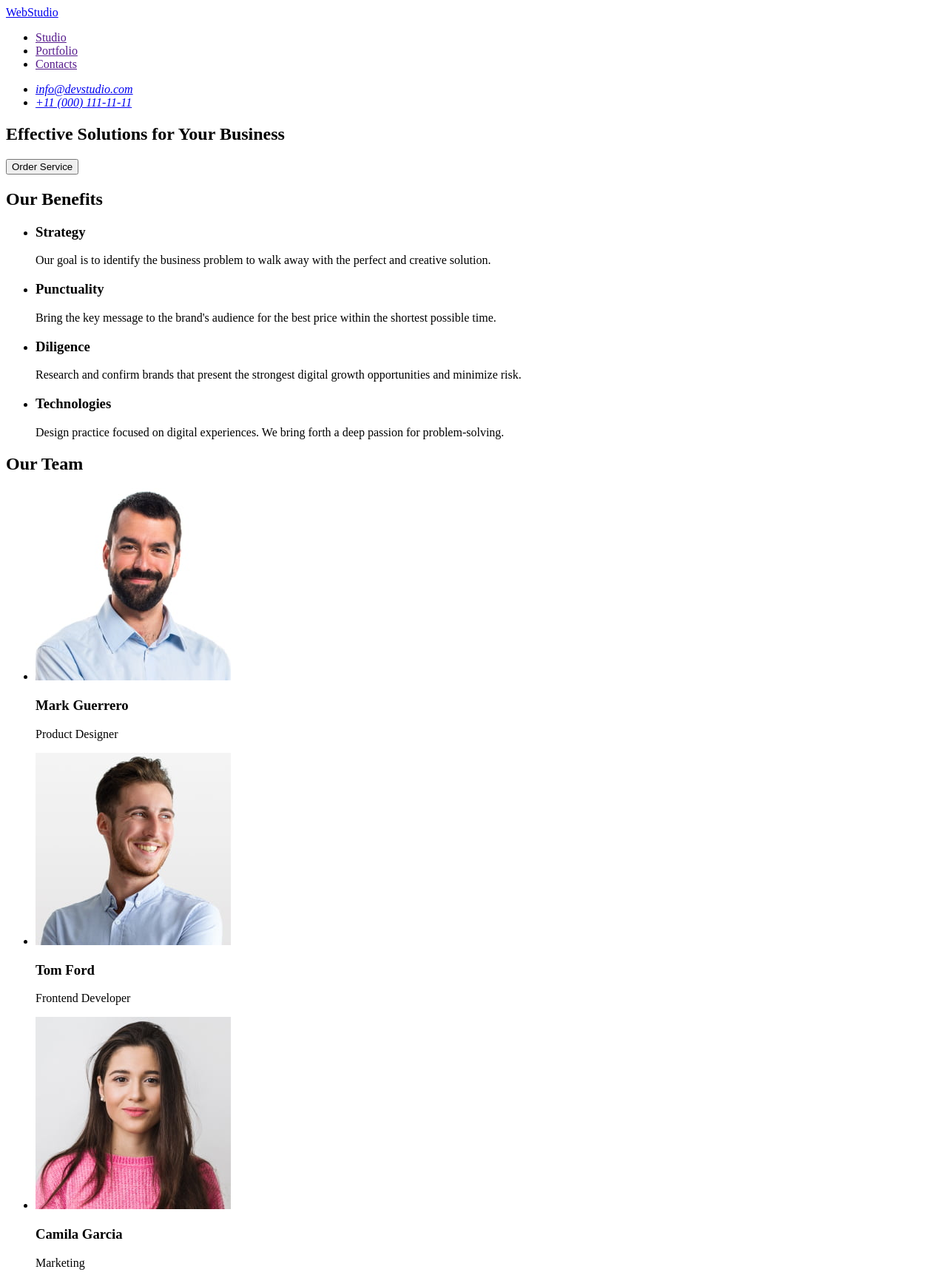
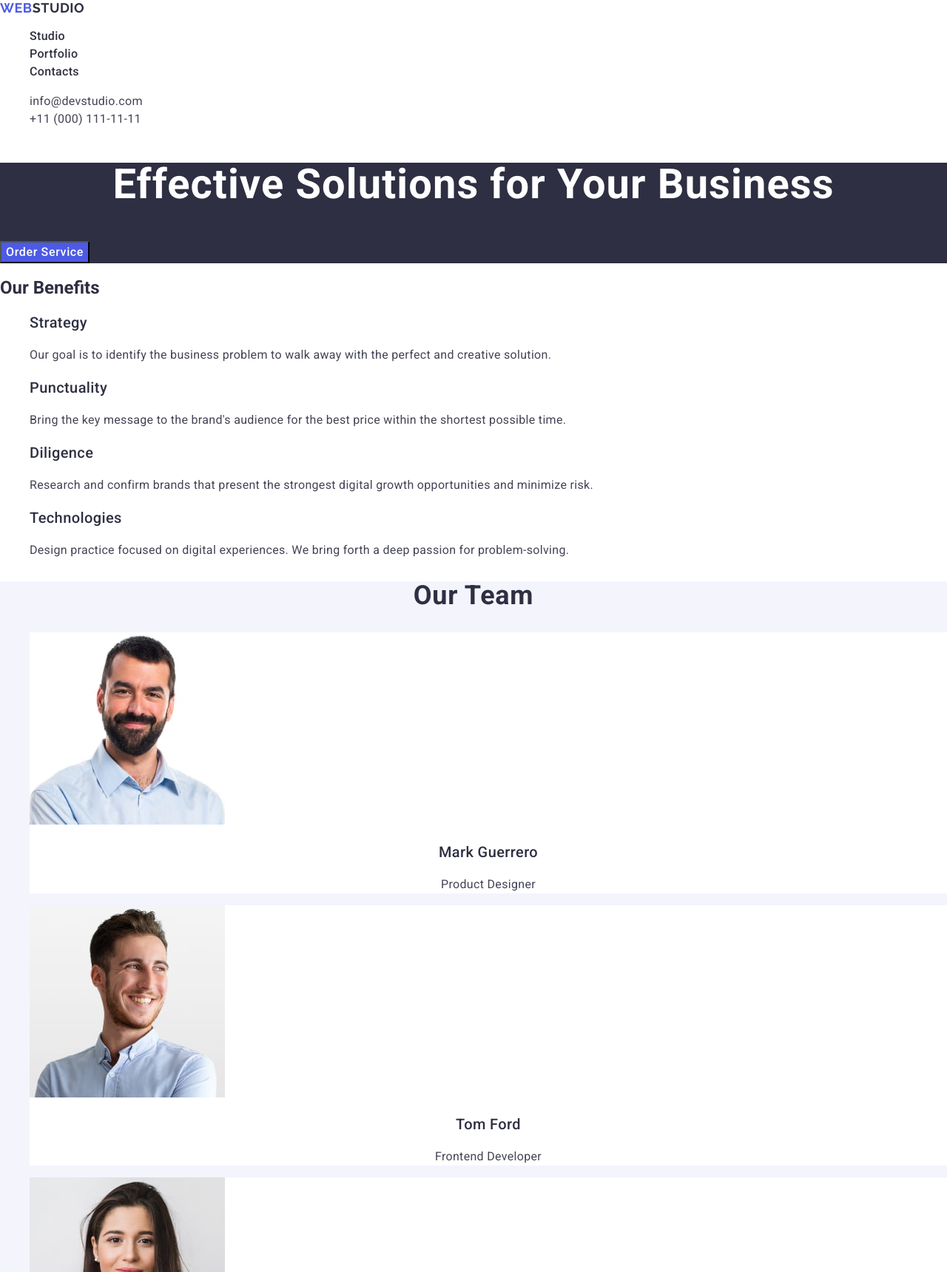
Before and after one commit to prafessor/goit-markup-hw-02, a plain HTML site: page index.html in a window 1280 px wide. Shown: the top 1720 px of the page at 74% size. Drawn offline with nearby package versions, Linux system fonts and the light colour scheme.

Commit message:
add styles

```diff
--- /dev/null
+++ b/css/styles.css
@@ -0,0 +1,181 @@
+/* ============= COMMON STYLES ============= */
+a {
+  text-decoration: none;
+  color: inherit;
+}
+button {
+  cursor: pointer;
+  color: inherit;
+}
+ul {
+  list-style-type: none;
+}
+body {
+  font-family: "Roboto", sans-serif;
+  background-color: #ffffff;
+  color: #2e2f42;
+}
+/* ============= /COMMON STYLES ============= */
+/* ============= HEADER STYLES ============= */
+.page-header {
+}
+.header-navbar {
+}
+.logo {
+  font-family: "Raleway", sans-serif;
+  font-size: 18px;
+  font-weight: 700;
+  line-height: 1.17;
+  letter-spacing: 0.03em;
+  text-transform: uppercase;
+}
+.blue-text {
+  color: #4d5ae5;
+}
+.navbar-list {
+}
+.navbar-item {
+}
+.navbar-link {
+  font-weight: 500;
+  line-height: 1.5;
+  letter-spacing: 0.02em;
+}
+.navbar-link:hover,
+.navbar-link:active {
+  color: #404bbf;
+}
+.header-contacts {
+}
+.contacts-list {
+}
+.contacts-item {
+}
+.contacts-link {
+  color: #434455;
+  font-style: normal;
+  line-height: 1.5;
+  letter-spacing: 0.02em;
+}
+.contacts-link:hover,
+.contacts-link:active {
+  color: #404bbf;
+}
+/* ============= /HEADER STYLES ============= */
+
+/* ============= HERO STYLES ============= */
+.page-hero {
+  background-color: #2e2f42;
+  color: #ffffff;
+}
+.hero-title {
+  font-size: 56px;
+  line-height: 1.07; /* 107.143% */
+  letter-spacing: 0.02em;
+  text-align: center;
+}
+.hero-button {
+  background-color: #4d5ae5;
+  font-weight: 500;
+  line-height: 1.5;
+  letter-spacing: 0.04em;
+}
+.hero-button:hover {
+    color: #404BBF;
+}
+/* ============= /HERO STYLES ============= */
+
+/* ============= BENEFITS STYLES ============= */
+.page-benefits {
+}
+.benefits-title {
+}
+.benefits-list {
+}
+.benefits-item {
+}
+.benefits-subtitle {
+  font-size: 20px;
+  font-weight: 500;
+  line-height: 1.2;
+  letter-spacing: 0.02em;
+}
+.benefits-text {
+  font-size: 16px;
+  font-style: normal;
+  line-height: 1.5;
+  letter-spacing: 0.02em;
+  color: #434455;
+}
+/* ============= /BENEFITS STYLES ============= */
+
+/* ============= TEAM STYLES ============= */
+.page-team {
+  background-color: #f4f4fd;
+}
+.team-title {
+  font-size: 36px;
+  line-height: 1.11;
+  letter-spacing: 0.02em;
+  text-align: center;
+}
+.team-list {
+}
+.team-item {
+  background-color: #ffffff;
+}
+.team-img {
+}
+.team-subtitle {
+  font-size: 20px;
+  font-weight: 500;
+  line-height: 1.2;
+  letter-spacing: 0.02em;
+  text-align: center;
+}
+.team-text {
+  line-height: 1.5;
+  letter-spacing: 0.02em;
+  text-align: center;
+  color: #434455;
+}
+/* ============= /TEAM STYLES ============= */
+
+/* ============= PORTFOLIO STYLES ============= */
+.page-portfolio {
+}
+.portfolio-title {
+  font-size: 36px;
+  line-height: 1.11;
+  letter-spacing: 0.02em;
+  text-align: center;
+}
+.portfolio-list {
+}
+.portfolio-item {
+}
+.portfolio-img {
+}
+.portfolio-subtitle {
+  font-size: 20px;
+  font-weight: 500;
+  line-height: 1.2;
+  letter-spacing: 0.02em;
+}
+.portfolio-text {
+  line-height: 1.5;
+  letter-spacing: 0.02em;
+  color: #434455;
+}
+/* ============= /PORTFOLIO STYLES ============= */
+
+/* ============= FOOTER STYLES ============= */
+.page-footer {
+  background-color: #2e2f42;
+  color: #f4f4fd;
+}
+.footer-text {
+  line-height: 1.5;
+  letter-spacing: 0.02em;
+}
+/* ============= /FOOTER STYLES ============= */
--- a/index.html
+++ b/index.html
@@ -5,32 +5,39 @@
     <meta charset="UTF-8">
     <meta name="viewport" content="width=device-width, initial-scale=1.0">
     <title>Web Studio</title>
+    <link rel="preconnect" href="https://fonts.googleapis.com">
+    <link rel="preconnect" href="https://fonts.gstatic.com" crossorigin>
+    <link href="https://fonts.googleapis.com/css2?family=Raleway:wght@700&family=Roboto:wght@400;500;700&display=swap"
+        rel="stylesheet">
+    <link rel="stylesheet"
+        href="https://cdnjs.cloudflare.com/ajax/libs/modern-normalize/0.1.0/modern-normalize.min.css">
+    <link rel="stylesheet" href="./css/styles.css">
 </head>
 
 <body>
     <!-- Page Header -->
-    <header>
-        <nav>
-            <a href="./index.html">WebStudio</a>
-            <ul>
-                <li>
-                    <a href="">Studio</a>
+    <header class="page-header">
+        <nav class="header-navbar">
+            <a class="logo" href="./index.html"><span class="blue-text">Web</span>Studio</a>
+            <ul class="navbar-list">
+                <li class="navbar-item">
+                    <a class="navbar-link" href="">Studio</a>
                 </li>
-                <li>
-                    <a href="">Portfolio</a>
+                <li class="navbar-item">
+                    <a class="navbar-link" href="">Portfolio</a>
                 </li>
-                <li>
-                    <a href="">Contacts</a>
+                <li class="navbar-item">
+                    <a class="navbar-link" href="">Contacts</a>
                 </li>
             </ul>
         </nav>
-        <address>
-            <ul>
-                <li>
-                    <a href="mailto:info@devstudio.com">info@devstudio.com</a>
+        <address class="header-contacts">
+            <ul class="contacts-list">
+                <li class="contacts-item">
+                    <a class="contacts-link" href="mailto:info@devstudio.com">info@devstudio.com</a>
                 </li>
-                <li>
-                    <a href="tel:+110001111111">+11 (000) 111-11-11</a>
+                <li class="contacts-item">
+                    <a class="contacts-link" href="tel:+110001111111">+11 (000) 111-11-11</a>
                 </li>
             </ul>
         </address>
@@ -38,39 +45,39 @@
 
     <main>
         <!-- Hero Section -->
-        <section>
-            <h1>Effective Solutions for Your Business</h1>
-            <button type="button">Order Service</button>
+        <section class="page-hero">
+            <h1 class="hero-title">Effective Solutions for Your Business</h1>
+            <button class="hero-button" type="button">Order Service</button>
         </section>
 
         <!-- Our Benefits -->
-        <section>
-            <h2>Our Benefits</h2>
-            <ul>
-                <li>
-                    <h3>Strategy</h3>
-                    <p>
+        <section class="page-benefits">
+            <h2 class="benefits-title">Our Benefits</h2>
+            <ul class="benefits-list">
+                <li class="benefits-item">
+                    <h3 class="benefits-subtitle">Strategy</h3>
+                    <p class="benefits-text">
                         Our goal is to identify the business
                         problem to walk away with the perfect and creative solution.
                     </p>
                 </li>
-                <li>
-                    <h3>Punctuality</h3>
-                    <p>
+                <li class="benefits-item">
+                    <h3 class="benefits-subtitle">Punctuality</h3>
+                    <p class="benefits-text">
                         Bring the key message to the brand's audience for the best price within the shortest possible
                         time.
                     </p>
                 </li>
-                <li>
-                    <h3>Diligence</h3>
-                    <p>
+                <li class="benefits-item">
+                    <h3 class="benefits-subtitle">Diligence</h3>
+                    <p class="benefits-text">
                         Research and confirm brands that present the strongest digital growth opportunities and minimize
                         risk.
                     </p>
                 </li>
-                <li>
-                    <h3>Technologies</h3>
-                    <p>
+                <li class="benefits-item">
+                    <h3 class="benefits-subtitle">Technologies</h3>
+                    <p class="benefits-text">
                         Design practice focused on digital experiences. We bring forth a deep passion for
                         problem-solving.
                     </p>
@@ -79,74 +86,83 @@
         </section>
 
         <!-- Our Team -->
-        <section>
-            <h2>Our Team</h2>
-            <ul>
-                <li>
-                    <img src="./images/mark-guerrero.jpg" alt="Mark Guerrero avatar" width="264" height="260">
-                    <h3>Mark Guerrero</h3>
-                    <p>Product Designer</p>
+        <section class="page-team">
+            <h2 class="team-title">Our Team</h2>
+            <ul class="team-list">
+                <li class="team-item">
+                    <img class="team-img" src="./images/mark-guerrero.jpg" alt="Mark Guerrero avatar" width="264"
+                        height="260">
+                    <h3 class="team-subtitle">Mark Guerrero</h3>
+                    <p class="team-text">Product Designer</p>
                 </li>
-                <li>
-                    <img src="./images/tom-ford.jpg" alt="Tom Ford avatar" width="264" height="260">
-                    <h3>Tom Ford</h3>
-                    <p>Frontend Developer</p>
+                <li class="team-item">
+                    <img class="team-img" src="./images/tom-ford.jpg" alt="Tom Ford avatar" width="264" height="260">
+                    <h3 class="team-subtitle">Tom Ford</h3>
+                    <p class="team-text">Frontend Developer</p>
                 </li>
-                <li>
-                    <img src="./images/camila-garcia.jpg" alt="Camila Garcia avatar" width="264" height="260">
-                    <h3>Camila Garcia</h3>
-                    <p>Marketing</p>
+                <li class="team-item">
+                    <img class="team-img" src="./images/camila-garcia.jpg" alt="Camila Garcia avatar" width="264"
+                        height="260">
+                    <h3 class="team-subtitle">Camila Garcia</h3>
+                    <p class="team-text">Marketing</p>
                 </li>
-                <li>
-                    <img src="./images/daniel-wilson.jpg" alt="Daniel Wilson avatar" width="264" height="260">
-                    <h3>Daniel Wilson</h3>
-                    <p>UI Designer</p>
+                <li class="team-item">
+                    <img class="team-img" src="./images/daniel-wilson.jpg" alt="Daniel Wilson avatar" width="264"
+                        height="260">
+                    <h3 class="team-subtitle">Daniel Wilson</h3>
+                    <p class="team-text">UI Designer</p>
                 </li>
             </ul>
         </section>
 
         <!-- Our Porfolio -->
-        <section>
-            <h2>Our Portfolio</h2>
-            <ul>
-                <li>
-                    <img src="./images/banking-app.jpg" alt="Banking App" width="360" height="300">
-                    <h3>Banking App</h3>
-                    <p>App</p>
+        <section class="page-portfolio">
+            <h2 class="portfolio-title">Our Portfolio</h2>
+            <ul class="portfolio-list">
+                <li class="portfolio-item">
+                    <img class="portfolio-img" src="./images/banking-app.jpg" alt="Banking App" width="360"
+                        height="300">
+                    <h3 class="portfolio-subtitle">Banking App</h3>
+                    <p class="portfolio-text">App</p>
                 </li>
-                <li>
-                    <img src="./images/cashless-payment.jpg" alt="Cashless Payment" width="360" height="300">
-                    <h3>Cashless Payment</h3>
-                    <p>Marketing</p>
+                <li class="portfolio-item">
+                    <img class="portfolio-img" src="./images/cashless-payment.jpg" alt="Cashless Payment" width="360"
+                        height="300">
+                    <h3 class="portfolio-subtitle">Cashless Payment</h3>
+                    <p class="portfolio-text">Marketing</p>
                 </li>
-                <li>
-                    <img src="./images/meditation-app.jpg" alt="Meditation App" width="360" height="300">
-                    <h3>Meditation App</h3>
-                    <p>App</p>
+                <li class="portfolio-item">
+                    <img class="portfolio-img" src="./images/meditation-app.jpg" alt="Meditation App" width="360"
+                        height="300">
+                    <h3 class="portfolio-subtitle">Meditation App</h3>
+                    <p class="portfolio-text">App</p>
                 </li>
-                <li>
-                    <img src="./images/taxi-service.jpg" alt="Taxi Service" width="360" height="300">
-                    <h3>Taxi Service</h3>
-                    <p>Marketing</p>
+                <li class="portfolio-item">
+                    <img class="portfolio-img" src="./images/taxi-service.jpg" alt="Taxi Service" width="360"
+                        height="300">
+                    <h3 class="portfolio-subtitle">Taxi Service</h3>
+                    <p class="portfolio-text">Marketing</p>
                 </li>
-                <li>
-                    <img src="./images/screen-illustrations.jpg" alt="Screen Illustrations" width="360" height="300">
-                    <h3>Screen Illustrations</h3>
-                    <p>Design</p>
+                <li class="portfolio-item">
+                    <img class="portfolio-img" src="./images/screen-illustrations.jpg" alt="Screen Illustrations"
+                        width="360" height="300">
+                    <h3 class="portfolio-subtitle">Screen Illustrations</h3>
+                    <p class="portfolio-text">Design</p>
                 </li>
-                <li>
-                    <img src="./images/online-courses.jpg" alt="Online Courses" width="360" height="300">
-                    <h3>Online Courses</h3>
-                    <p>Marketing</p>
+                <li class="portfolio-item">
+                    <img class="portfolio-img" src="./images/online-courses.jpg" alt="Online Courses" width="360"
+                        height="300">
+                    <h3 class="portfolio-subtitle">Online Courses</h3>
+                    <p class="portfolio-text">Marketing</p>
                 </li>
             </ul>
         </section>
     </main>
 
     <!-- Page Footer -->
-    <footer>
-        <a href="./index.html">WebStudio</a>
-        <p>
+    <footer class="page-footer">
+        <a class="logo" href="./index.html"><span class="blue-text">Web</span>Studio</a>
+        <p class="footer-text">
             Increase the flow of customers and sales for your business with digital marketing & growth solutions.
         </p>
     </footer>
```
